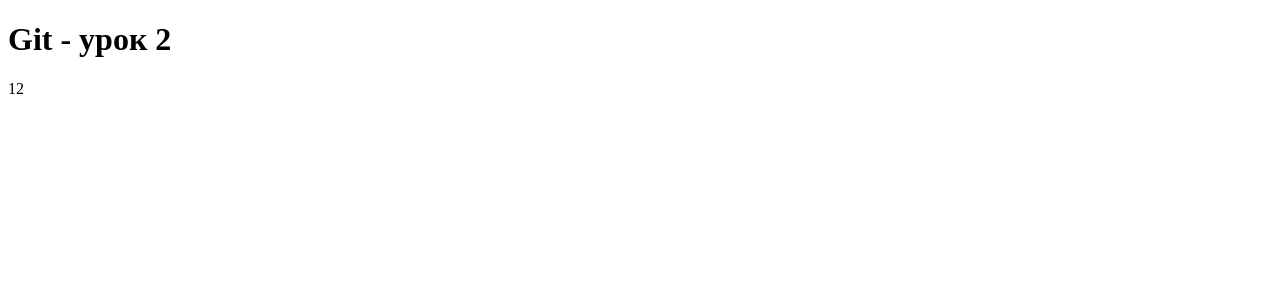
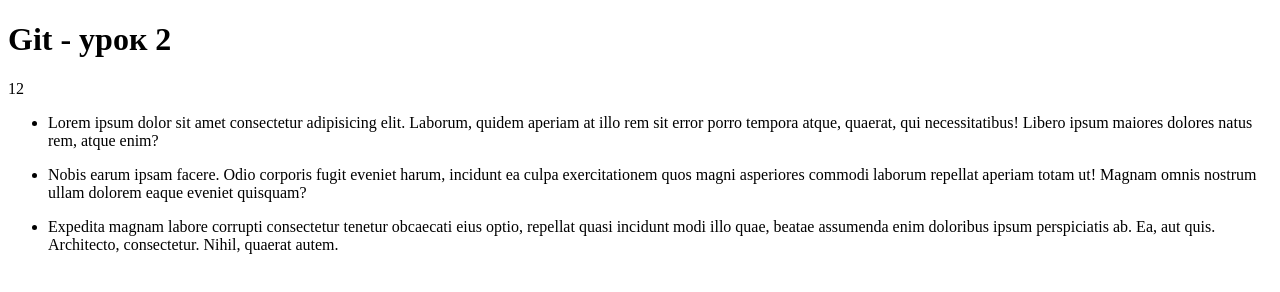
Before and after one commit to Rusonarm/site, a plain HTML site: page index.html in a window 1280 px wide. Drawn offline with Linux system fonts and the light colour scheme.

Commit message:
VSC changes

```diff
--- a/index.html
+++ b/index.html
@@ -10,5 +10,23 @@
 <body>
   <h1>Git - урок 2</h1>
   <p>12</p>
+  <ul>
+    <li>
+      <div class="classs">
+        <p>Lorem ipsum dolor sit amet consectetur adipisicing elit. Laborum, quidem aperiam at illo rem sit error porro tempora atque, quaerat, qui necessitatibus! Libero ipsum maiores dolores natus rem, atque enim?</p>
+      </div>
+    </li>
+    <li>
+      <div class="classs">
+        <p>Nobis earum ipsam facere. Odio corporis fugit eveniet harum, incidunt ea culpa exercitationem quos magni asperiores commodi laborum repellat aperiam totam ut! Magnam omnis nostrum ullam dolorem eaque eveniet quisquam?</p>
+      </div>
+    </li>
+    <li>
+      <div class="classs">
+        <p>Expedita magnam labore corrupti consectetur tenetur obcaecati eius optio, repellat quasi incidunt modi illo quae, beatae assumenda enim doloribus ipsum perspiciatis ab. Ea, aut quis. Architecto, consectetur. Nihil, quaerat autem.</p>
+      </div>
+    </li>
+	</ul>
+
 </body>
 </html>
```
Also changed, not shown: 2 other files.
